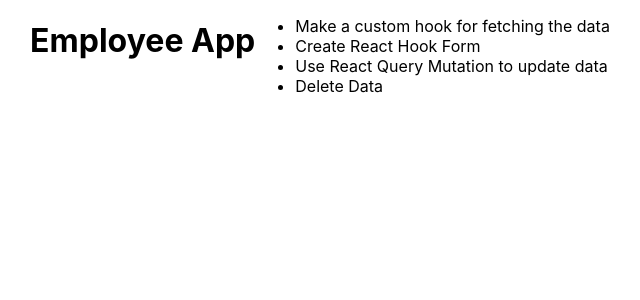
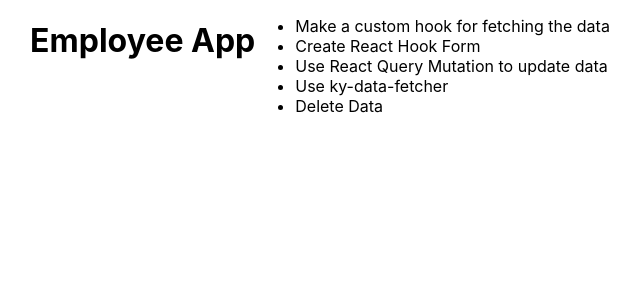
Before and after one commit to Kristaps006/beerApp, a Next.js app: page / in a window 1280 px wide. Shown: the top 300 px of the page, without its empty margins (320-960 px from the left). Built offline with nearby package versions, Linux system fonts and the light colour scheme.

Commit message:
First test push

```diff
--- a/pages/index.js
+++ b/pages/index.js
@@ -9,6 +9,7 @@
           <li>Make a custom hook for fetching the data</li>
           <li>Create React Hook Form</li>
           <li>Use React Query Mutation to update data</li>
+          <li>Use ky-data-fetcher</li>
           <li>Delete Data</li>
         </ul>
       </div>
```
